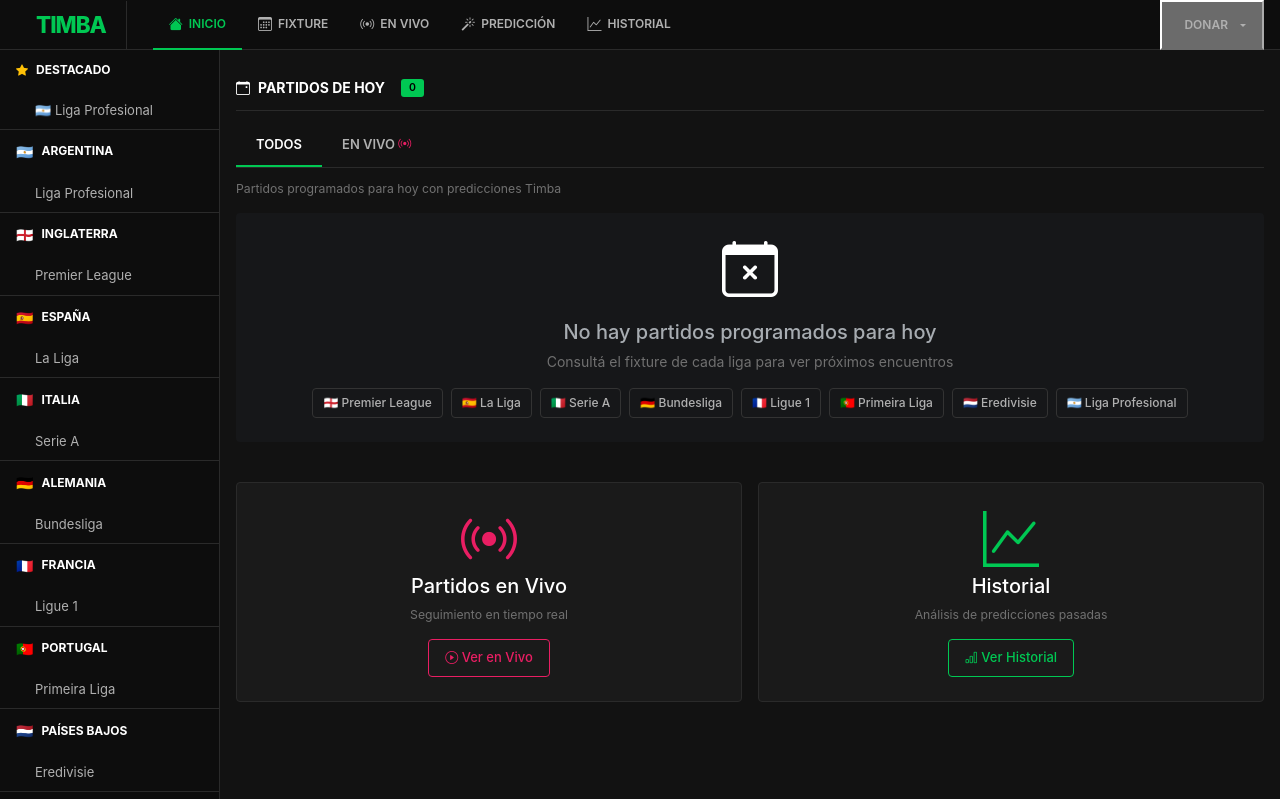
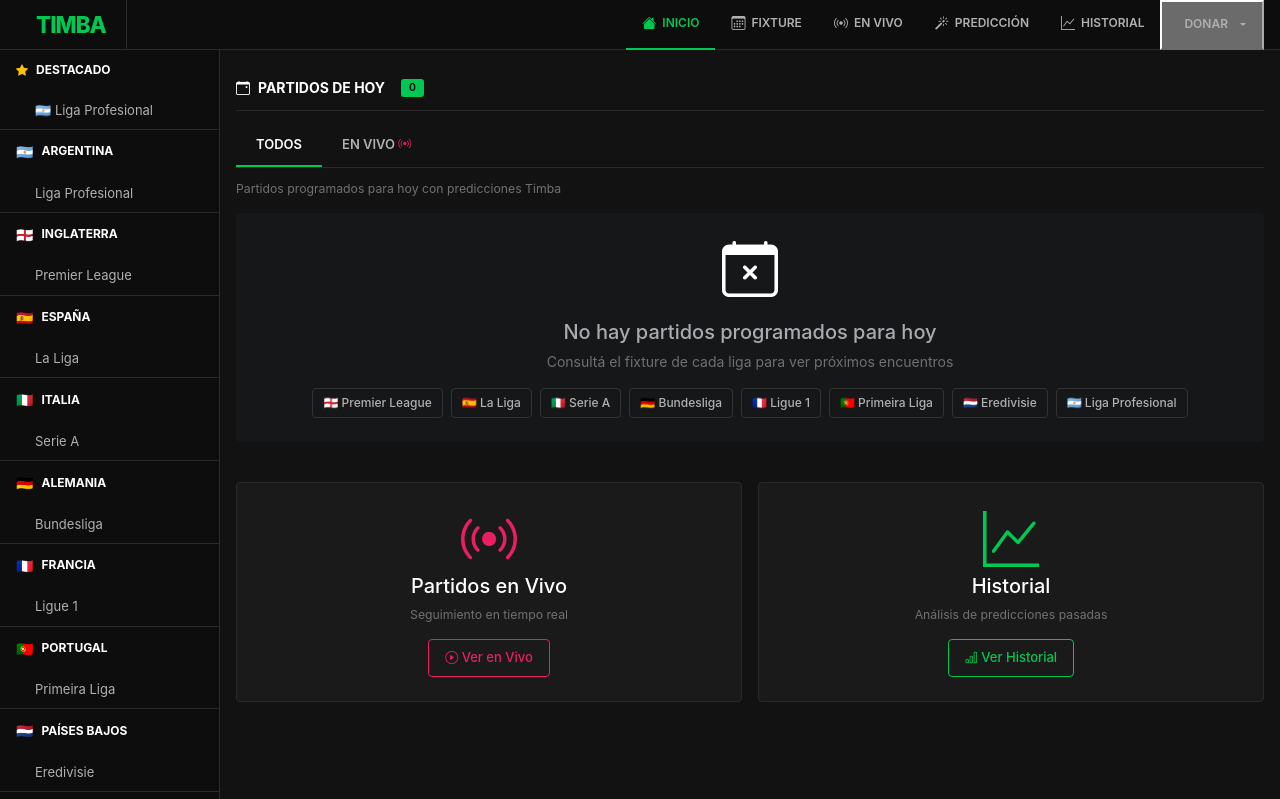
Before and after one commit to 1nachu/timba-predicciones, a Flask app: page / in a window 1280 px wide. Shown: the top 799 px of the page. Run offline with Flask 3, Linux system fonts and the light colour scheme; some libraries are stand-ins or nearby versions.

Commit message:
fix: reposition donate button in navbar and improve favicon configuration

```diff
--- a/templates/base.html
+++ b/templates/base.html
@@ -8,7 +8,8 @@
 
     <meta name="description" content="Predicciones matemáticas de fútbol gratis. Análisis estadístico y probabilidades para la Liga Argentina, Premier League, La Liga y más. Proyecto Timba.">
 
-    <link rel="icon" href="{{ url_for('static', filename='favicon.png') }}" type="image/png">
+    <link rel="icon" type="image/png" href="{{ url_for('static', filename='favicon.png') }}">
+    <link rel="apple-touch-icon" href="{{ url_for('static', filename='favicon.png') }}">
 
     <!-- SEO: Canonical URL -->
     <link rel="canonical" href="https://futbol-predicciones.xyz{{ request.path }}">
@@ -49,10 +50,8 @@
                 <a href="/history" class="nav-link-top {% if request.endpoint == 'history' %}active{% endif %}">
                     <i class="bi bi-graph-up"></i> HISTORIAL
                 </a>
-            </div>
-            <div class="d-none d-md-flex align-items-center ms-auto">
                 <div class="dropdown">
-                    <button class="nav-link-top dropdown-toggle" type="button" data-bs-toggle="dropdown" aria-expanded="false" style="margin-left: auto;">
+                    <button class="nav-link-top dropdown-toggle" type="button" data-bs-toggle="dropdown" aria-expanded="false">
                         <i class="bi bi-cup-hot"></i> DONAR
                     </button>
                     <ul class="dropdown-menu dropdown-menu-end">
```
